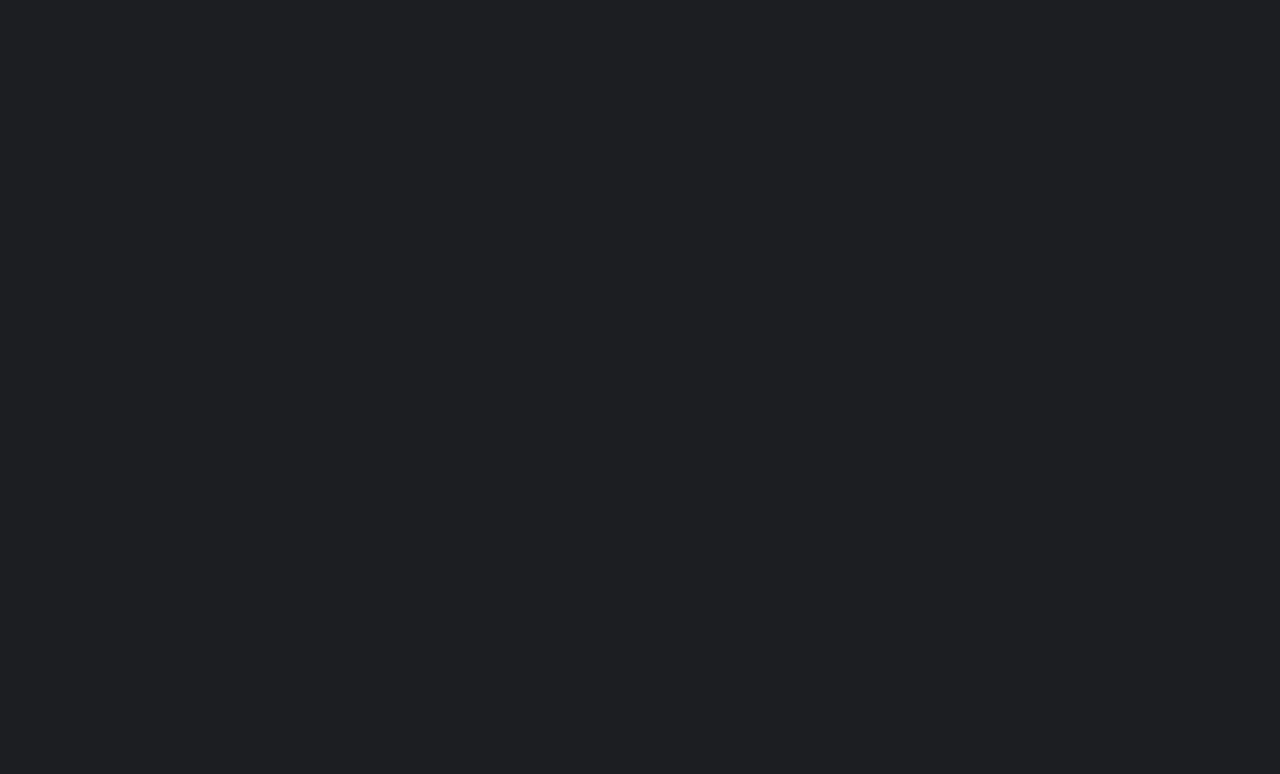
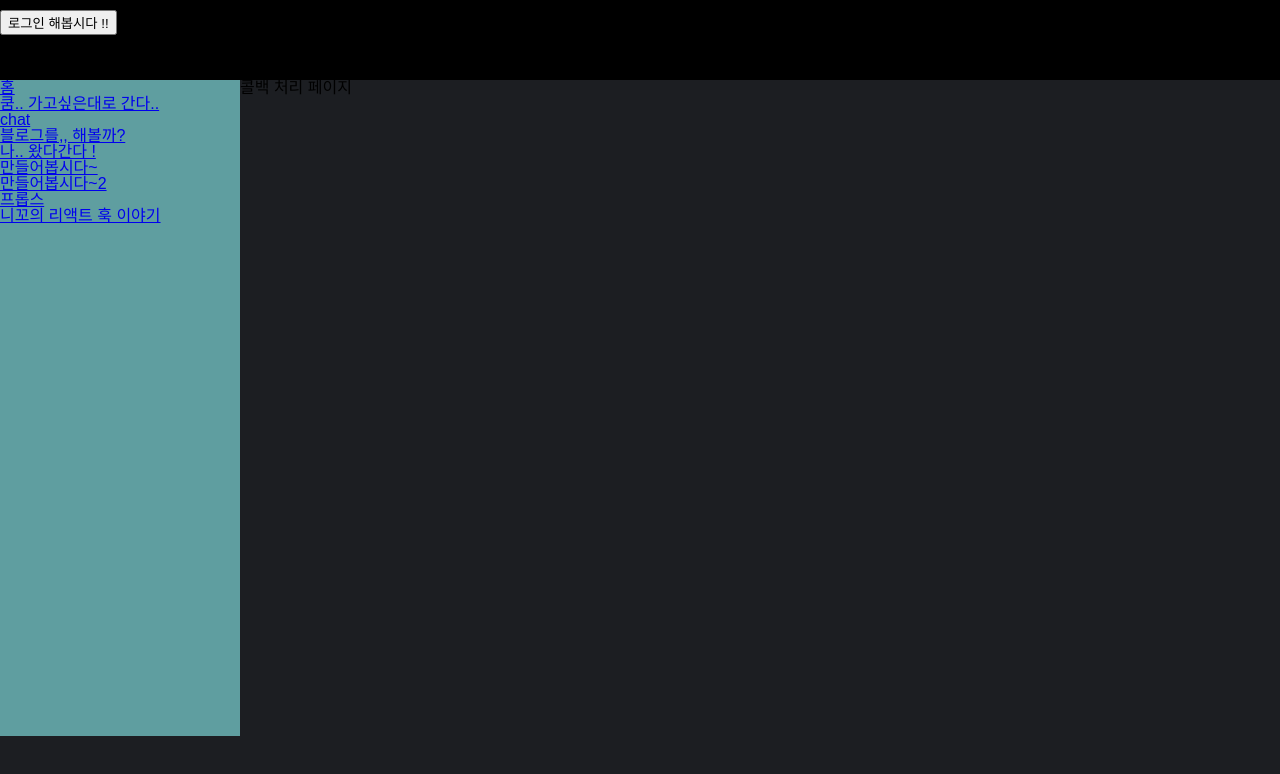
Before and after one commit to zikoom/kooms-day, a React (Create React App) app: page /auth/oauth2callback in a window 1280 px wide. Before the commit this address had no page. Shown: the top 774 px of the page. Built offline with nearby package versions, Linux system fonts and the light colour scheme.

Commit message:
oauth authCode redirect 페이지 작업

```diff
--- a/src/components/LoginButton.js
+++ b/src/components/LoginButton.js
@@ -7,9 +7,13 @@ const loginRequestURL = () => {
 export default function LoginButton () {
 
   const requestGoogleLogin = async () => {
-    const res = await loginRequestURL();
-    console.log('res: ', res);
-    // window.location.href = res.data.url;
+    try {
+      const res = await loginRequestURL();
+      window.location.href = res.data.url;
+
+    } catch (error) {
+      console.log('loginRequestURL err. ', error);
+    }
   }
 
   return (
--- /dev/null
+++ b/src/components/auth/Oauth2callback.js
@@ -0,0 +1,10 @@
+/**
+ *  query key:code 에 전달되는 authCode를 사용하여 유저 정보 요청하기
+ */
+export default function Oauth2callback(){
+  return (
+    <div>
+      <h1>콜백 처리 페이지</h1>
+    </div>
+  )
+}
--- a/src/index.js
+++ b/src/index.js
@@ -19,6 +19,7 @@ import NicoHook from "./jaduguaza/NicoHook";
 import GuestBook from "./jaduguaza/GuestBook";
 
 import store from "./store/store";
+import Oauth2callback from "./components/auth/Oauth2callback";
 
 
 
@@ -41,6 +42,9 @@ root.render(
             <Route path="props" element={<PropsParent />} />
             <Route path="nico-hook" element={<NicoHook />} />
           </Route>
+          <Route path="auth">
+             <Route path="oauth2callback" element={<Oauth2callback />} />
+          </Route>
         </Route>
       </Routes>
         </Provider>
```
